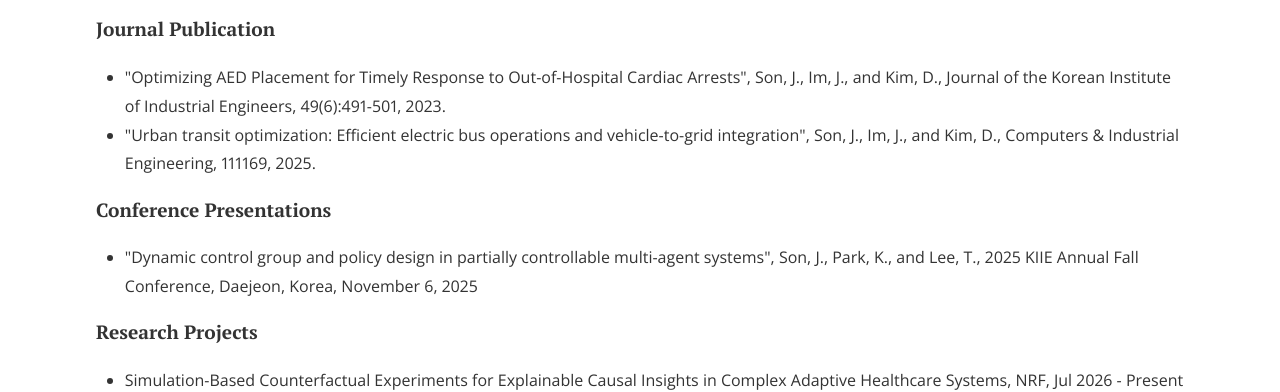
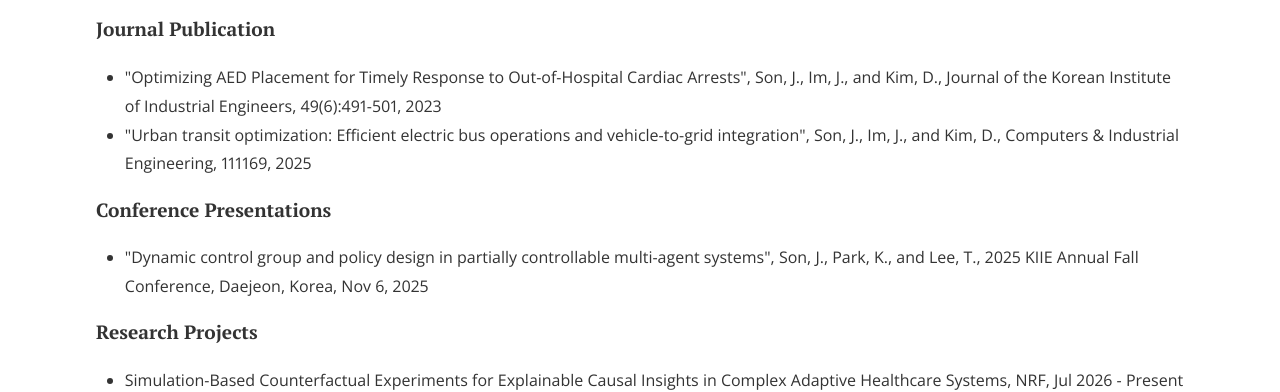
Before and after one commit to CSDlab-KAIST/csdlab-kaist.github.io, a Jekyll site: the page built from people/jeongmin.html, in a window 1280 px wide. Shown: the part 505-897 px from the top of the page. Built offline with Jekyll 4.4.1, drawn with Linux system fonts in a browser that asks for light colours; nearby versions of some CDN libraries.

Commit message:
Fix publication and presentation date formats

```diff
--- a/people/jeongmin.html
+++ b/people/jeongmin.html
@@ -27,13 +27,13 @@ title: Jeongmin Son
 
 <h4>Journal Publication</h4>
 <ul>
-  <li>"Optimizing AED Placement for Timely Response to Out-of-Hospital Cardiac Arrests", Son, J., Im, J., and Kim, D., Journal of the Korean Institute of Industrial Engineers, 49(6):491-501, 2023.</li>
-  <li>"Urban transit optimization: Efficient electric bus operations and vehicle-to-grid integration", Son, J., Im, J., and Kim, D., Computers & Industrial Engineering, 111169, 2025.</li>
+  <li>"Optimizing AED Placement for Timely Response to Out-of-Hospital Cardiac Arrests", Son, J., Im, J., and Kim, D., Journal of the Korean Institute of Industrial Engineers, 49(6):491-501, 2023</li>
+  <li>"Urban transit optimization: Efficient electric bus operations and vehicle-to-grid integration", Son, J., Im, J., and Kim, D., Computers & Industrial Engineering, 111169, 2025</li>
 </ul>
 
 <h4>Conference Presentations</h4>
 <ul>
-	<li>"Dynamic control group and policy design in partially controllable multi-agent systems", Son, J., Park, K., and Lee, T., 2025 KIIE Annual Fall Conference, Daejeon, Korea, November 6, 2025</li>
+	<li>"Dynamic control group and policy design in partially controllable multi-agent systems", Son, J., Park, K., and Lee, T., 2025 KIIE Annual Fall Conference, Daejeon, Korea, Nov 6, 2025</li>
 </ul>
 
 <h4>Research Projects</h4>
```
